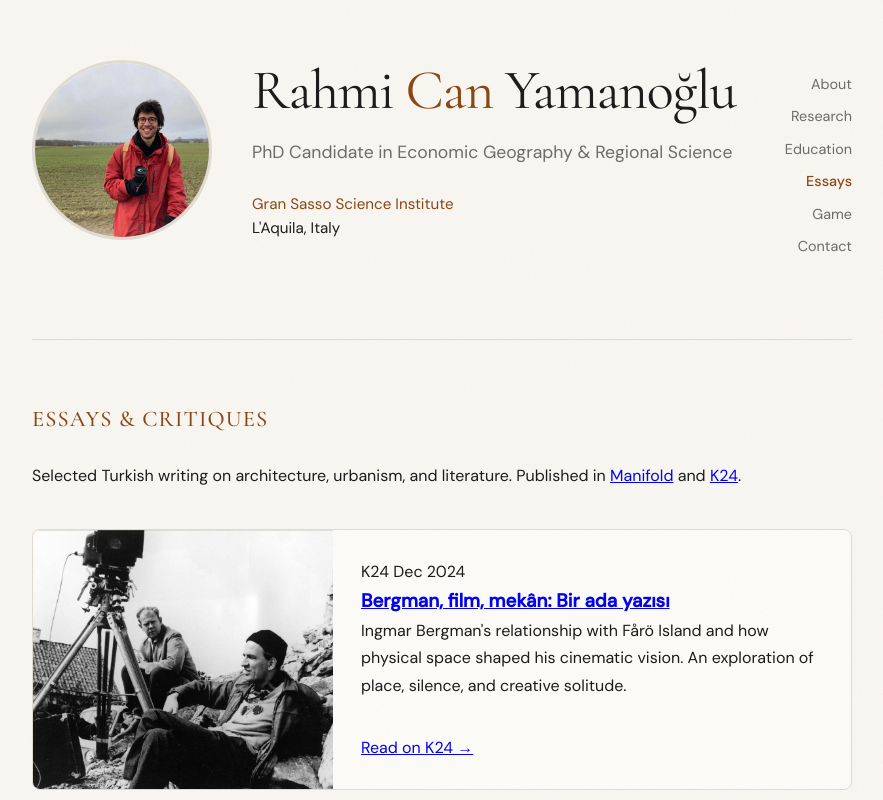
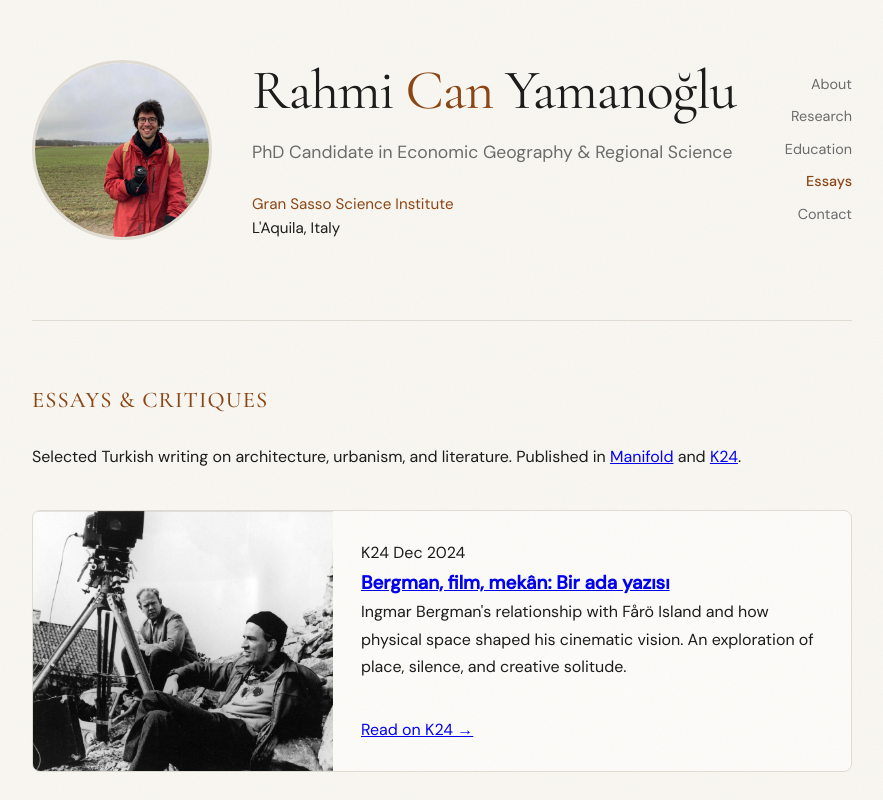
Before and after one commit to rahmicanyamanoglu/rahmicanyamanoglu.github.io, a plain HTML site: page essays.html in a window 1280 px wide. Shown: the top 800 px of the page, without its empty margins (198-1081 px from the left). Drawn offline with nearby package versions, Linux system fonts and the light colour scheme.

Commit message:
Update essays.html

```diff
--- a/essays.html
+++ b/essays.html
@@ -27,7 +27,6 @@
                     <a href="research.html">Research</a>
                     <a href="education.html">Education</a>
                     <a href="essays.html" class="active">Essays</a>
-                    <a href="game.html">Game</a>
                     <a href="contact.html">Contact</a>
                 </nav>
             </div>
```
